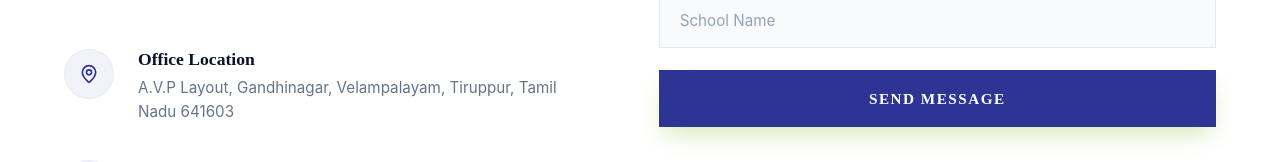
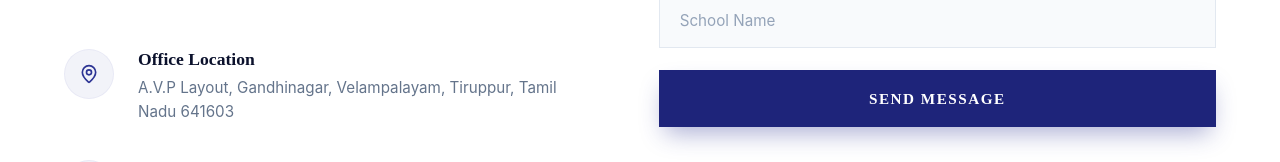
Before and after one commit to KungumapriyaaMKP/TAW-TUP, a React (Vite) app: page / in a window 1280 px wide. In both pictures the pointer is over the button "SEND MESSAGE". Shown: the part 9756-9918 px from the top of the page. Built offline with nearby package versions, Linux system fonts and the light colour scheme; a web font is replaced by a local one.

Commit message:
Update contact form submit button background color to website brand blue to establish consistent accent colors

```diff
--- a/src/pages/Contact.css
+++ b/src/pages/Contact.css
@@ -262,7 +262,7 @@
 
 .contact-submit-button {
   width: 100%;
-  background-color: #0b112c; /* Exact solid navy background */
+  background-color: var(--primary-blue); /* Website primary blue */
   color: #ffffff;
   border: none;
   padding: 1.2rem;
@@ -277,10 +277,10 @@
 }
 
 .contact-submit-button:hover {
-  background-color: var(--accent-green);
+  background-color: var(--primary-blue-dark); /* Slightly darker website blue on hover */
   color: #ffffff;
   transform: translateY(-2px);
-  box-shadow: 0 12px 25px -6px rgba(151, 192, 62, 0.4);
+  box-shadow: 0 12px 25px -6px rgba(45, 52, 148, 0.4);
 }
 
 .contact-submit-button:active {
```
